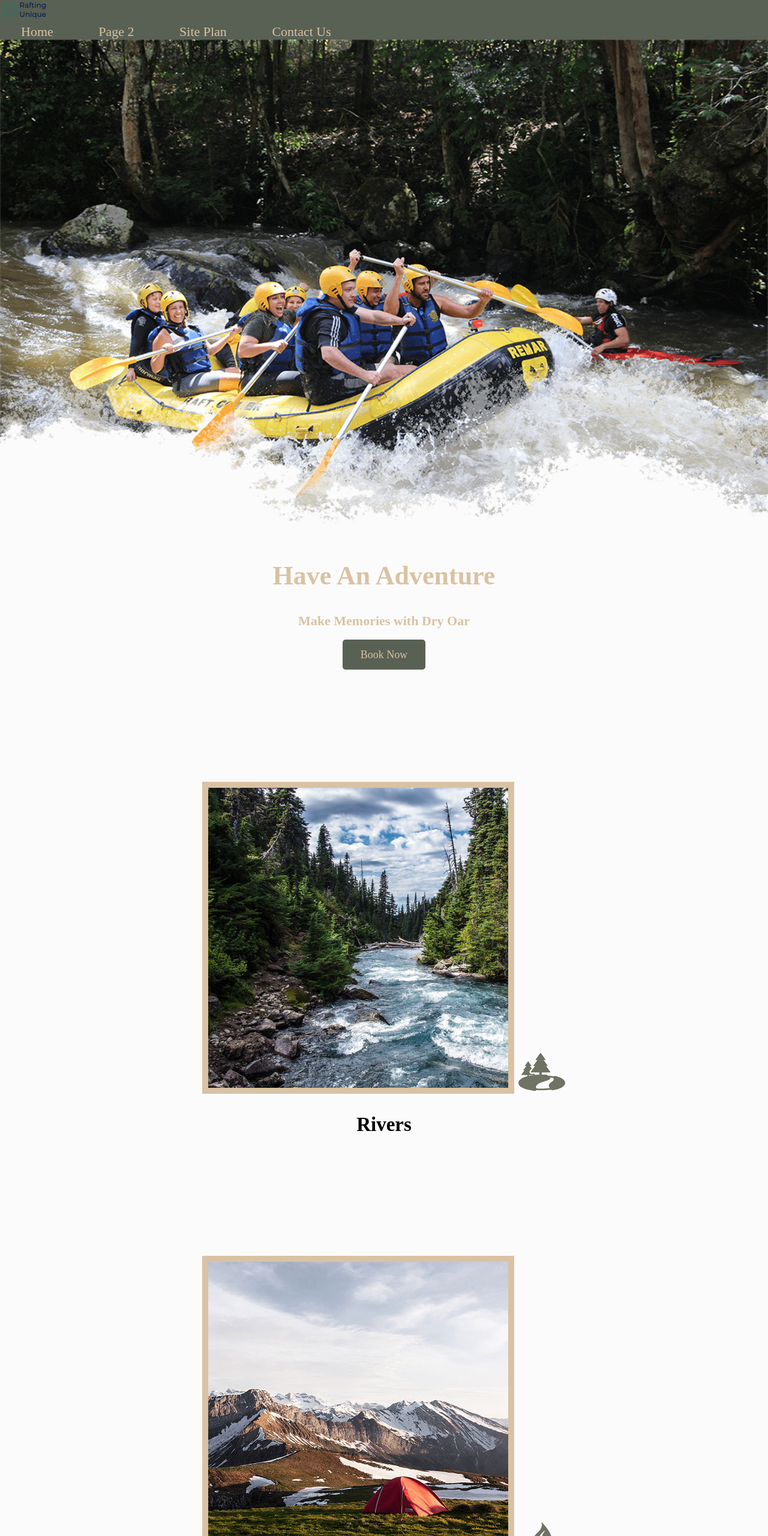
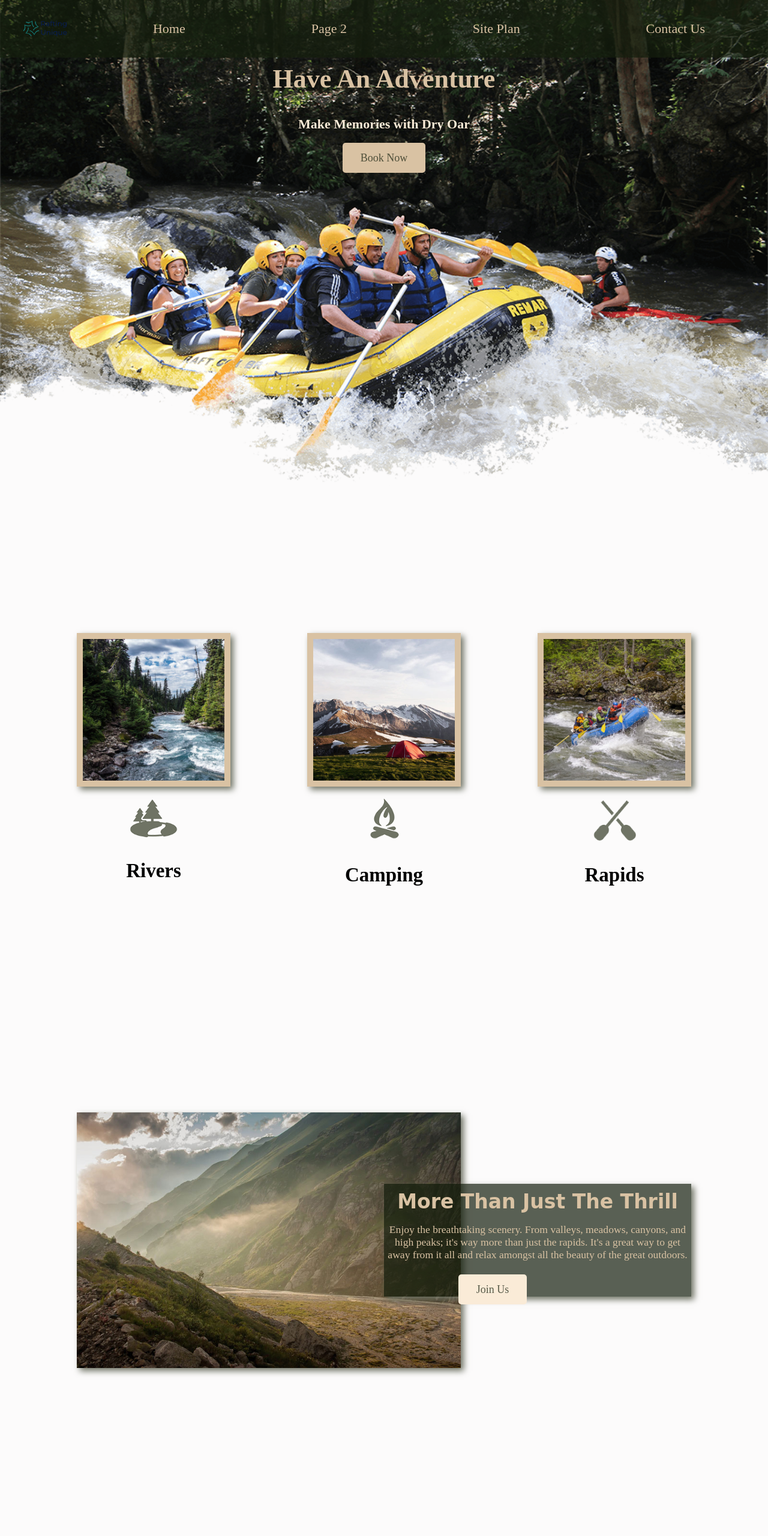
Before and after one commit to Oculto15/oculto15, a plain HTML site: page Git/wwr/rafting/index.html in a window 1280 px wide. Shown: the top 2560 px of the page at 60% size. Drawn offline with Linux system fonts and the light colour scheme.

Commit message:
final steps

```diff
--- a/Git/wwr/rafting/positioning/positionstyles.css
+++ b/Git/wwr/class_activity/positioning/positionstyles.css
@@ -127,6 +127,7 @@
 /* Activity 5 styles */
 .content5 {
   height: 400px;
+  width: 800px;
 }
 .red5 {
   width: 100%;
--- a/Git/wwr/rafting/styles/style.css
+++ b/Git/wwr/rafting/styles/style.css
@@ -11,12 +11,31 @@ nav a {
     text-decoration: none;
     padding: 35px;
 }
+#hero{
+    display: grid;
+    grid-template-columns: 1fr 3fr 1fr;
+    margin-top: -100px;
+
+}
+
+#hero-box {
+    grid-column: 1/-1;
+    grid-row: 1/2;
+    z-index: -1;
+}
+#hero-msg{
+    grid-column: 1/4;
+    grid-row: 1/3;
+    margin-top: 100px;
+}
+
 #hero-msg h1{
     text-align: center;
 }
 
 #hero-msg h4{
     text-align: center;
+    color:antiquewhite;
 }
 
 .button-box{
@@ -39,15 +58,22 @@ body {
 }
 header {
     background-color:rgba(20,30,13, .7);
+    display: grid;
+    grid-template-columns: 150px auto;
 }
 nav a:hover {
     background-color: black;
     color: #d9c2a3;
 }
 
+nav {
+    display: flex;
+    justify-content: space-around;
+}
+
 .book{
-    background-color: rgba(20,30,13, .7);
-    color: #d9c2a3;
+    background-color: #d9c2a3;
+    color: rgba(20,30,13, .7);
     text-decoration: none;
     font-size: 18px;
     padding: 15px 30px;
@@ -56,32 +82,38 @@ nav a:hover {
 }
 
 .join{
-    background-color: rgba(20,30,13, .7);
-    color: #d9c2a3;
+    background-color:antiquewhite;
+    color: rgba(20,30,13, .7);
+
     text-decoration: none;
     font-size: 18px;
     padding: 15px 30px;
-    margin-top: 50px;
+    margin-right: 150px;
     border-radius: 5px;
 }
 
 .book:hover{
-    background-color: #fcfbfb;
-    color: #d9c2a3;
+    background-color:antiquewhite;
+    color: rgba(20,30,13, .7);
 }
 
 .join:hover{
-    background-color: #fcfbfb;
-    color: #d9c2a3;
+    background-color: #d9c2a3;
+    color: rgba(20,30,13, .7);
 }
 
 #background{
     background-color: #fcfbfb;
+    grid-column: 1/11;
+    grid-row: 4/9;
 }
 
 .msg{
-    background-color: #fcfbfb;
+    background-color: rgba(20,30,13, .7);;
     padding-top: 10px;
+    grid-column: 6/10;
+    grid-row: 6/7;
+    box-shadow: 5px 5px 10px #6f7364;
 }
 
 footer{
@@ -89,6 +121,9 @@ footer{
     padding: 25px 50px;
     padding-top: 15px;
     margin-top: 200px;
+    display: flex;
+    justify-content: space-around;
+    align-items: center;
 }
 
 .home-title{
@@ -145,6 +180,9 @@ footer a:hover{
 
 #logo_link {
     padding-top: 5px;
+    padding-top: 5px;
+    justify-self: center;
+    align-self: center;
 }
 
 .social img {
@@ -165,8 +203,91 @@ footer a:hover{
 
 .card-img {
     border: 10px solid #d9c2a3;
+    transition: transform .5s;
+    box-shadow: 5px 5px 10px #6f7364;
+}
+
+.card-img:hover {
+    opacity: .6;
+    transform: scale(1.1);
+}
+
+.card-img, .mountains {
+    width: 100%;
+    grid-column: 2/7;
+    grid-row: 5/8;
+}
+
+.mountains{
+    box-shadow: 5px 5px 10px #6f7364;
+}
+
+.card-img, .rivers-card {
+    width: 100%;
+    grid-column: 2/4;
+    grid-row: 2/3;
+}
+
+.card-img, .camping-card {
+    width: 100%;
+    grid-column: 5/7;
+    grid-row: 2/3;
+}
+
+.card-img, .rapids-card {
+    width: 100%;
+    grid-column: 8/10;
+    grid-row: 2/3;
 }
 
 main section img {
     box-sizing: border-box;
 }
+
+.home-grid{
+    display: grid;
+    grid-template-columns: 1fr 1fr 1fr 1fr 1fr 1fr 1fr 1fr 1fr 1fr;
+}
+
+@media screen and (max-width: 900px) {
+    #hero, .home-grid {
+        display: block;
+        height: auto;
+
+    }
+    nav, footer {
+        flex-direction: column;
+    }
+    nav a {
+        display: block;
+        padding: 15px;
+    }
+    #hero {
+        margin-top: 0;
+    }
+    #hero-msg {
+        margin-top: 0;
+    }
+    #hero-msg h4 {
+        display: none;
+    }
+    .home-title {
+        font-size: 25px;
+        color: #6f7364;
+    }
+    .rivers-card, .camping-card, .rapids-card {
+        margin: 50px auto;
+        width: 60%;
+    }
+    #background {
+        display: none;
+    }
+    .mountains, .msg {
+        width: 80%;
+        display: block;
+        margin: 0 auto;
+    }
+    footer {
+        margin-top: 25px;
+    }
+}
```
Also changed, not shown: Git/wwr/class_activity/positioning/positioning.html (renamed from Git/wwr/rafting/positioning/positioning.html), 2 other files.
